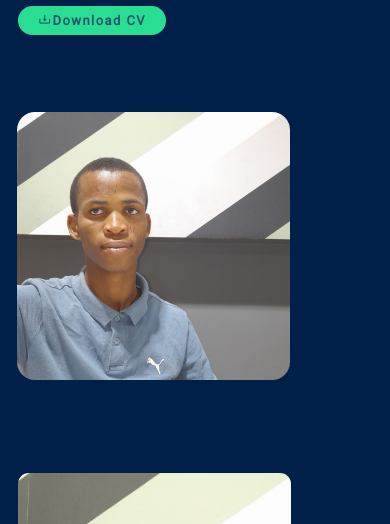
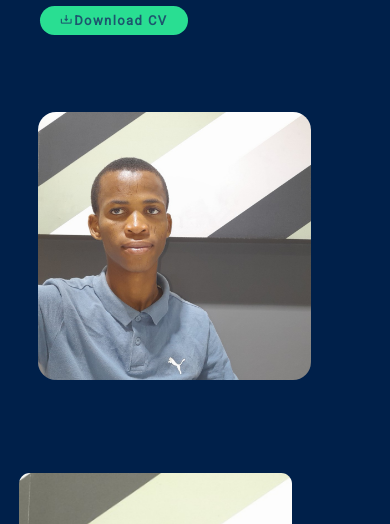
Before and after one commit to philisophiliso524-ITvarsity/portifolio-site, a plain HTML site: page index.html in a window 390 px wide. Shown: the part 320-844 px from the top of the page. Drawn offline with nearby package versions, Linux system fonts and the light colour scheme.

Commit message:
code added

```diff
--- a/css/custom.css
+++ b/css/custom.css
@@ -334,6 +334,10 @@
 
     }
 
+    .home{
+        margin-left: 4rem;
+    }
+
     .header{
         justify-content: space-between;
     }
```
